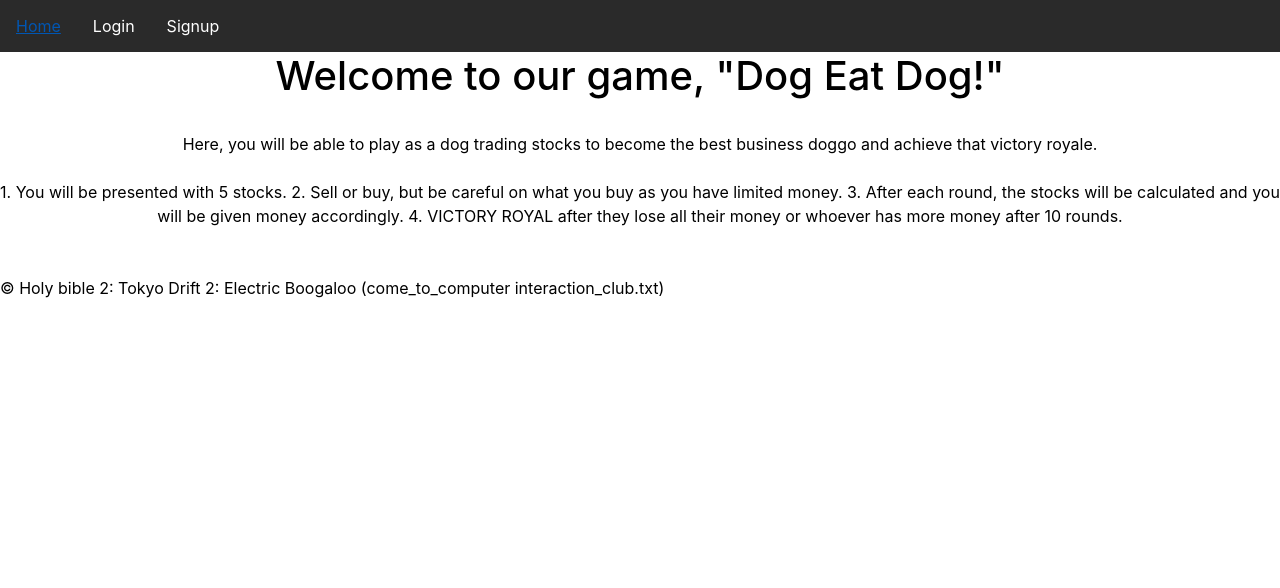
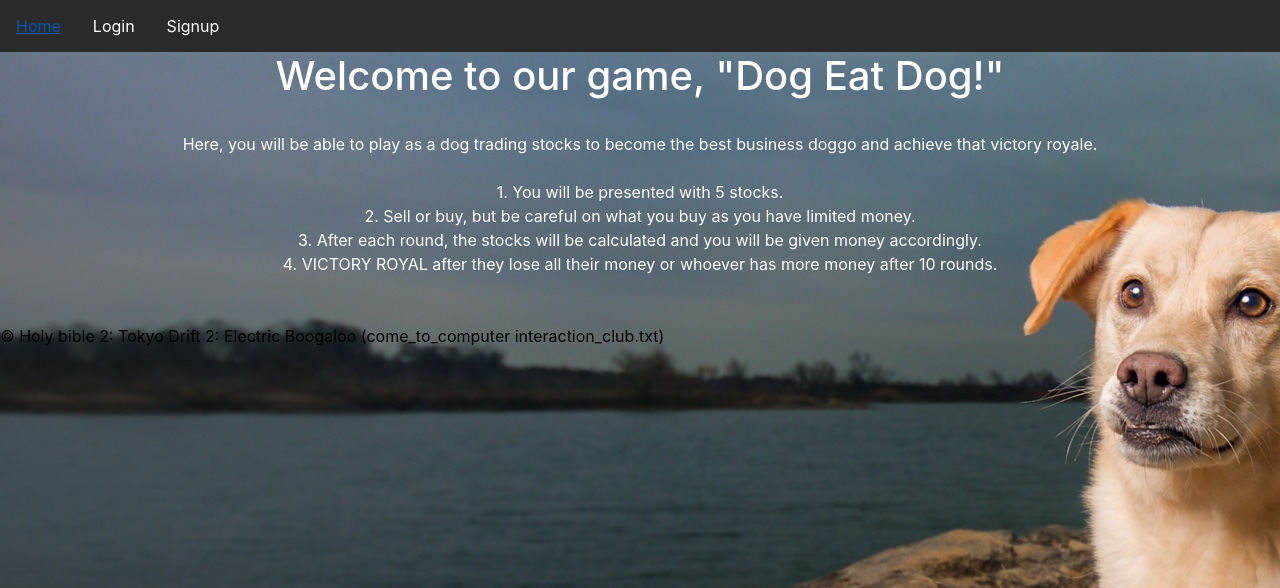
Before and after one commit to Jiajie-Mai/Holy-bible-2-Tokyo-Drift-2-Electric-Boogaloo, a Flask app: page / in a window 1280 px wide. Shown: the top 588 px of the page. Run offline with Flask 2, Linux system fonts and the light colour scheme; some libraries are stand-ins or nearby versions.

Commit message:
dog things

```diff
--- a/static/style.css
+++ b/static/style.css
@@ -1,5 +1,5 @@
 body {
-    background-color: white;
+    background-image: url("DoggoBackground.jpg");
     color: black;
 }
 ul {
@@ -20,5 +20,6 @@ li a {
   text-decoration: none;
 }
 div.centerbody{
+    color: white;
     text-align:center;
 }
--- a/templates/home.html
+++ b/templates/home.html
@@ -9,8 +9,11 @@
   <br>
   <br>
   1. You will be presented with 5 stocks.
+  <br>
   2. Sell or buy, but be careful on what you buy as you have limited money.
+  <br>
   3. After each round, the stocks will be calculated and you will be given money accordingly.
+  <br>
   4. VICTORY ROYAL after they lose all their money or whoever has more money after 10 rounds.
 </div>
 {% endblock %}
```
Also changed, not shown: static/DoggoBackground.jpg (added).
